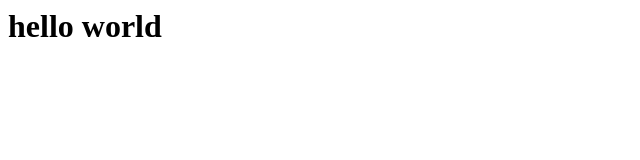
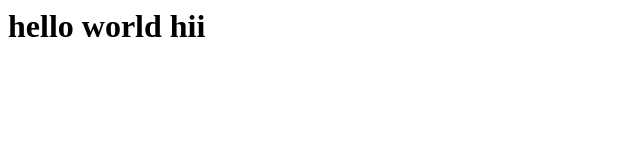
Before and after one commit to AmiAnshuman/git_, a website: page index.html in a window 1280 px wide. Shown: the full height of the page, 0-640 px from the left. Drawn offline with Linux system fonts and the light colour scheme.

Commit message:
no modules may be

```diff
--- a/index.html
+++ b/index.html
@@ -5,7 +5,7 @@
 </head>
 
 <body>
-    <h1>hello world</h1>
+    <h1>hello world hii</h1>
 </body>
 
 </html>
--- a/package.json
+++ b/package.json
@@ -4,7 +4,9 @@
     "description": "\"this is a test dir to learn git and node\"",
     "main": "index.html",
     "scripts": {
-    "test": "echo \"Error: no test specified\" && exit 1"
+        "start": "npm run lite",
+        "test": "echo \"Error: no test specified\" && exit 1",
+        "lite": "lite-server"
     },
     "repository": {
         "type": "git",
```
Also changed, not shown: 1 other file. Lines whose indentation alone changed are shown as unchanged.
